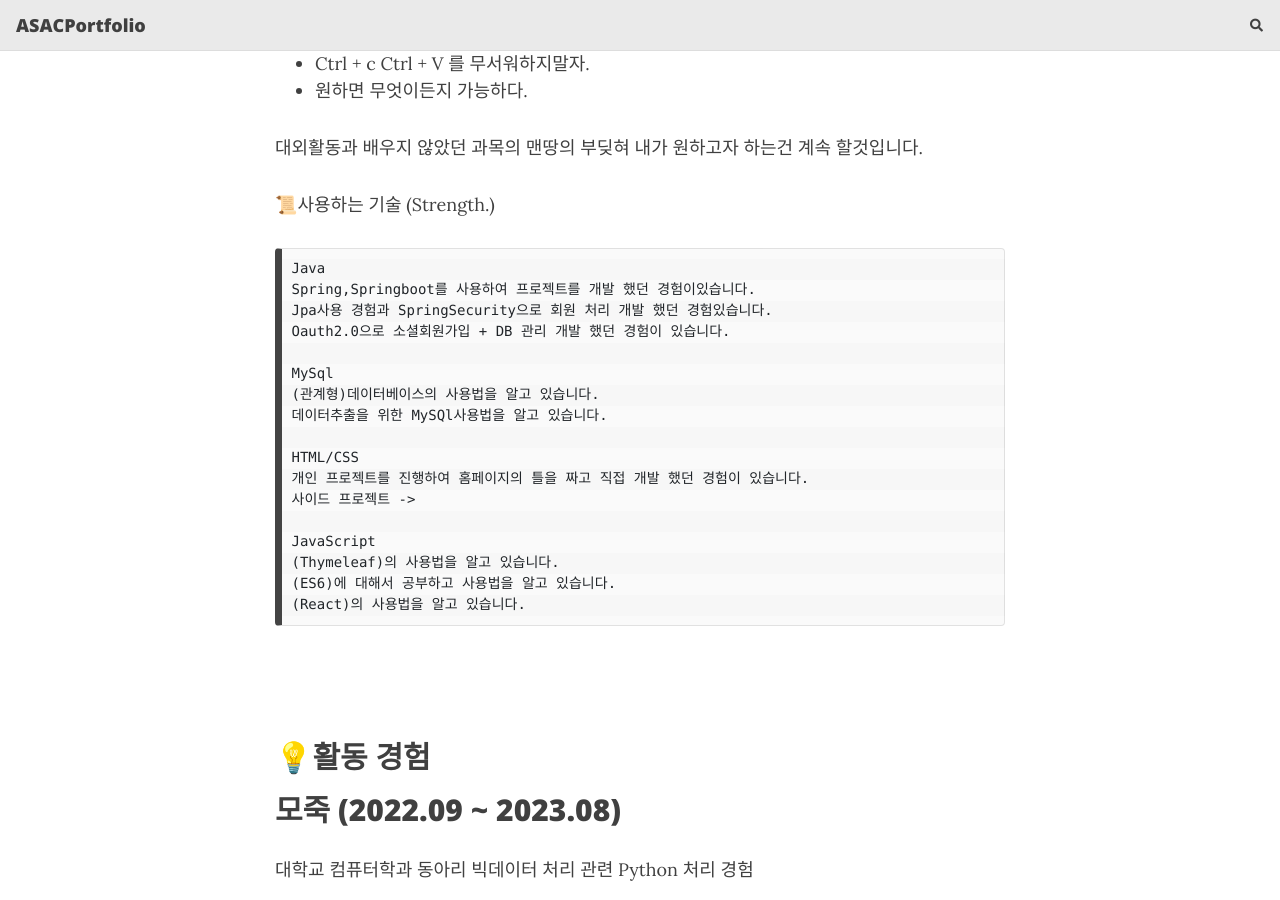
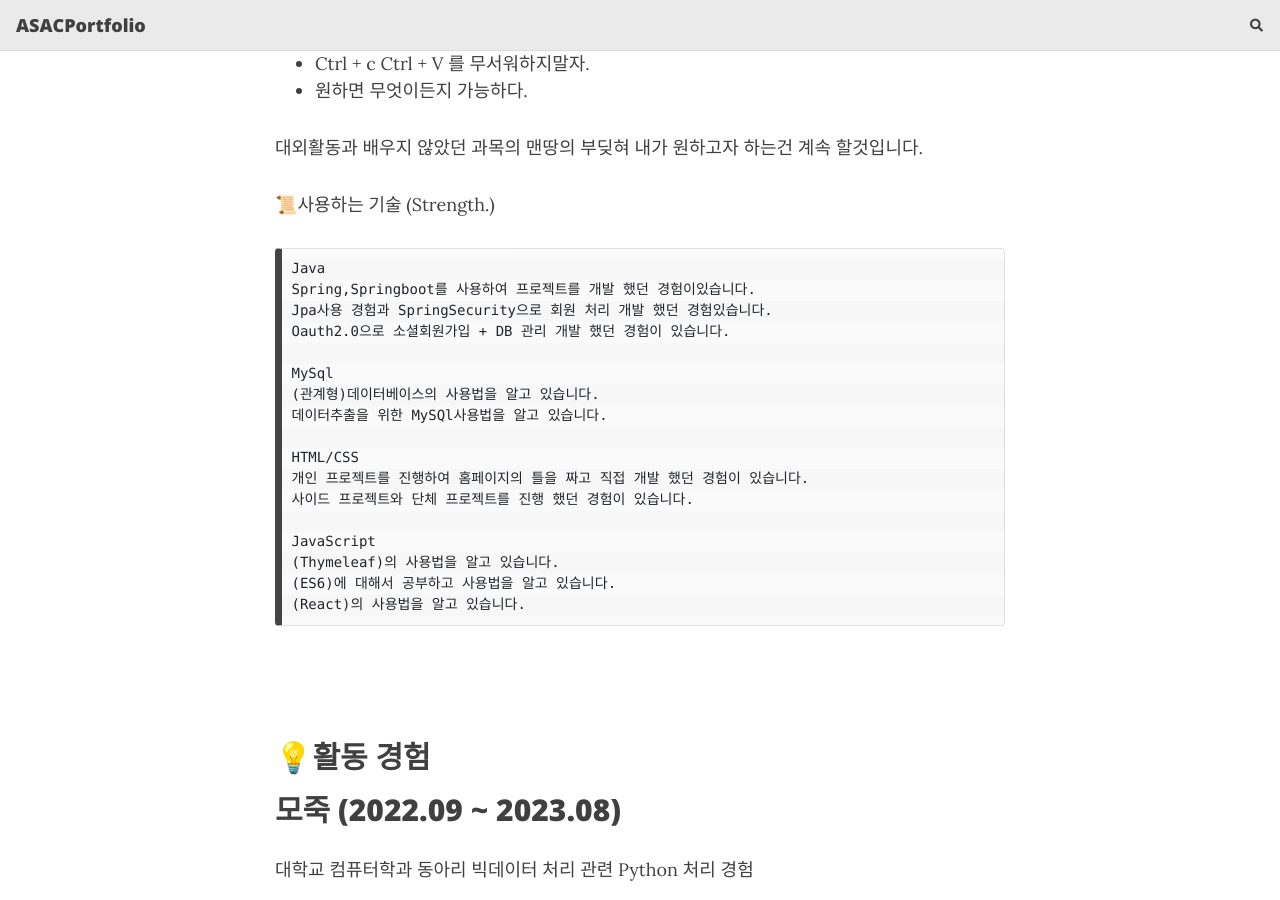
Before and after one commit to ddongbu/ddongbu.github.io, a Jekyll site: the page built from _posts/2020-02-28-sample-markdown.md, in a window 1280 px wide and 900 px high, scrolled down 455 px. Built offline with Jekyll 4.4.1, drawn with Linux system fonts in a browser that asks for light colours; nearby versions of some CDN libraries; comment, search, counter and statistics services are not loaded.

Commit message:
last update2

```diff
--- a/_posts/2020-02-28-sample-markdown.md
+++ b/_posts/2020-02-28-sample-markdown.md
@@ -28,7 +28,7 @@ subtitle: 간단한 저의 소개입니다!
 
     HTML/CSS
     개인 프로젝트를 진행하여 홈페이지의 틀을 짜고 직접 개발 했던 경험이 있습니다.
-    사이드 프로젝트 ->
+    사이드 프로젝트와 단체 프로젝트를 진행 했던 경험이 있습니다.
 
     JavaScript
     (Thymeleaf)의 사용법을 알고 있습니다.
```
